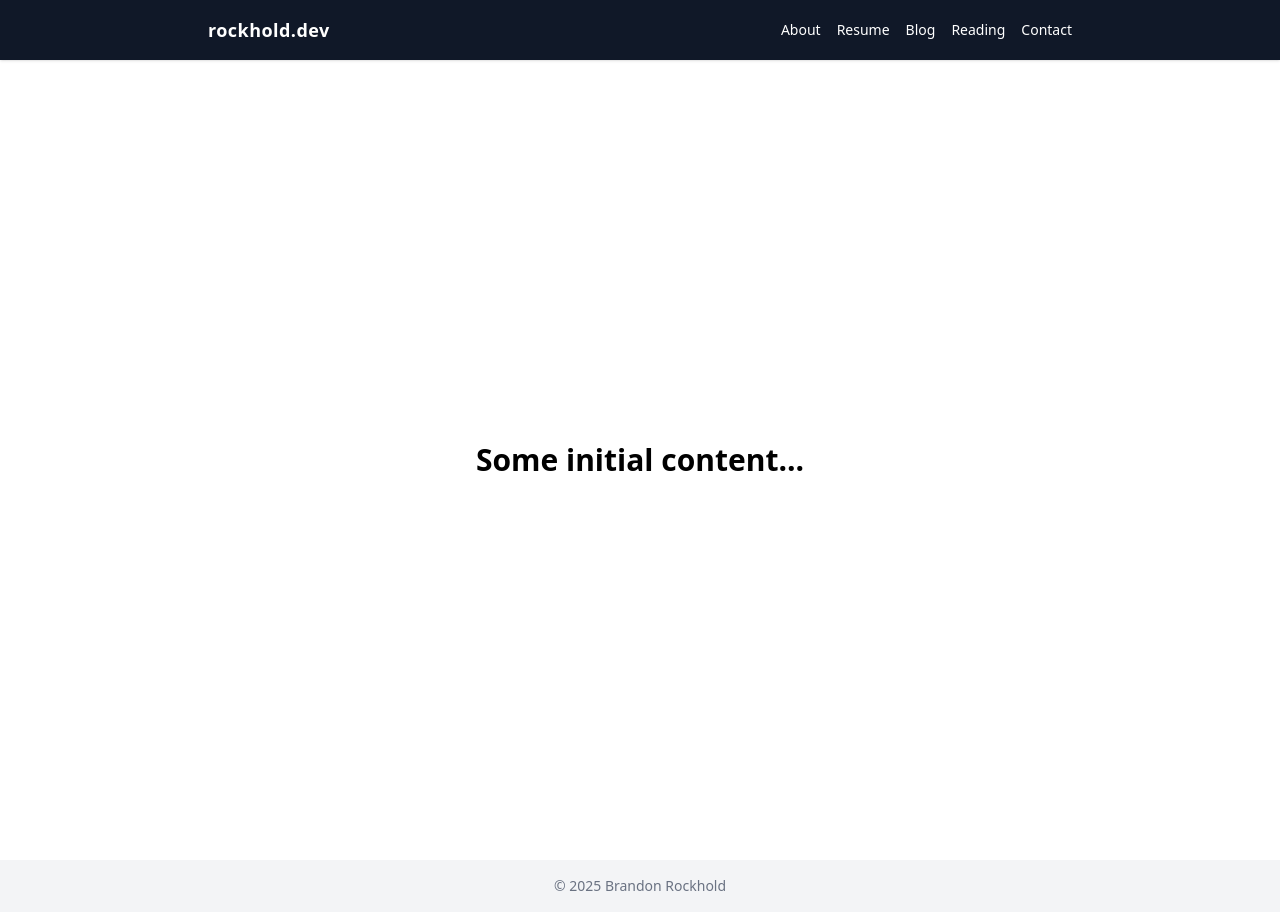
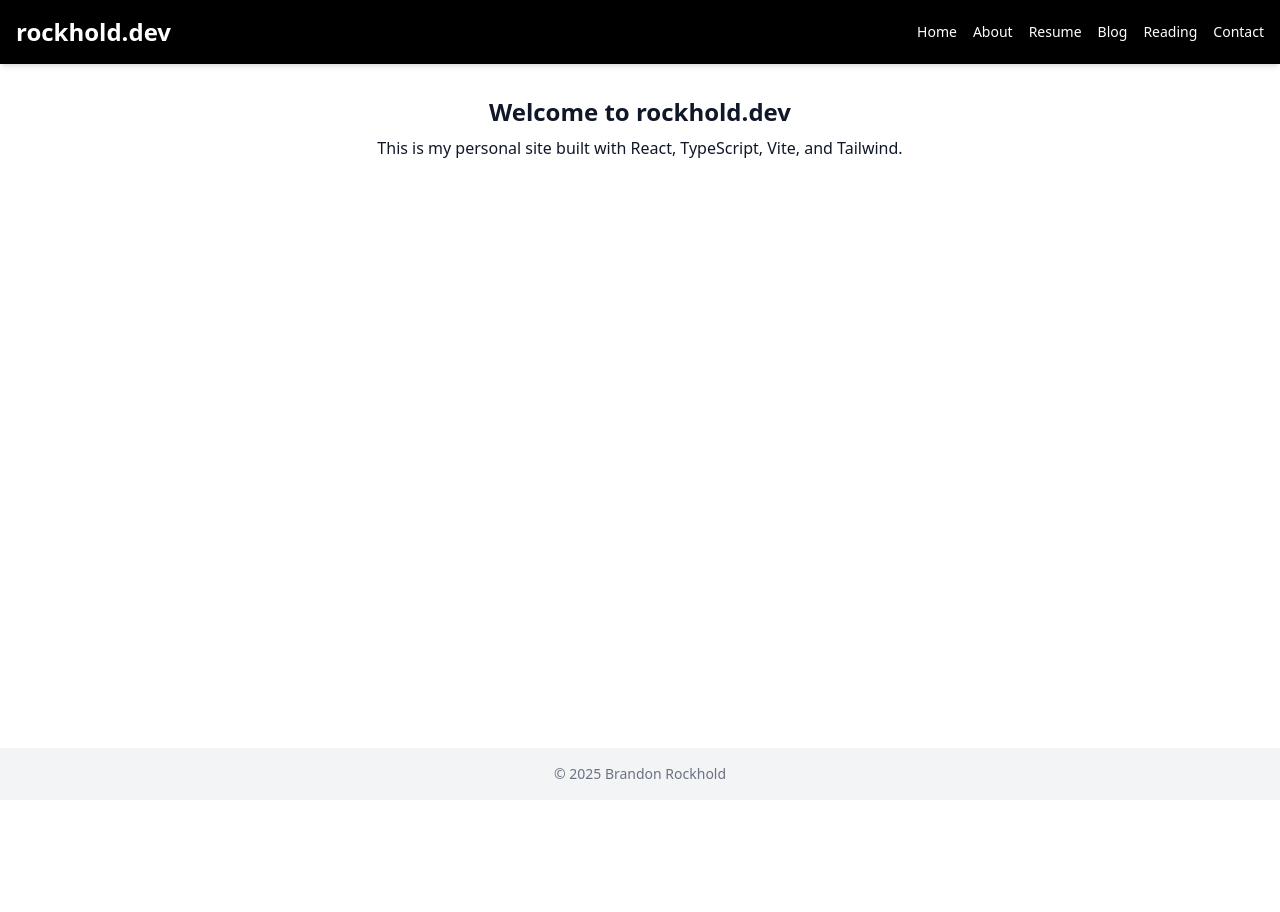
Before and after one commit to rockhold/rockhold-dev, a React (Vite) app: page / in a window 1280 px wide. After the commit the page ends 800 px from the top, so only its background shows below. Built offline with nearby package versions, Linux system fonts and the light colour scheme.

Commit message:
Adding some initial routing and pages with some default content

```diff
--- a/package.json
+++ b/package.json
@@ -11,13 +11,15 @@
   },
   "dependencies": {
     "react": "^19.1.1",
-    "react-dom": "^19.1.1"
+    "react-dom": "^19.1.1",
+    "react-router-dom": "^7.8.2"
   },
   "devDependencies": {
     "@eslint/js": "^9.33.0",
     "@tailwindcss/vite": "^4.1.12",
     "@types/react": "^19.1.10",
     "@types/react-dom": "^19.1.7",
+    "@types/react-router-dom": "^5.3.3",
     "@vitejs/plugin-react": "^5.0.0",
     "autoprefixer": "^10.4.21",
     "eslint": "^9.33.0",
--- a/src/App.tsx
+++ b/src/App.tsx
@@ -1,13 +1,23 @@
+import { Routes, Route } from "react-router-dom";
 import Layout from "./components/layout/Layout";
+import HomePage from "./pages/HomePage";
+import AboutPage from "./pages/AboutPage";
+import ResumePage from "./pages/ResumePage";
+import BlogPage from "./pages/BlogPage";
+import ReadingPage from "./pages/ReadingPage";
+import ContactPage from "./pages/ContactPage";
 
 export default function App() {
   return (
-    <>
-      <Layout>
-        <div className="min-h-screen flex items-center justify-center text-black">
-          <h1 className="text-3xl font-bold">Some initial content...</h1>
-        </div>
-      </Layout>
-    </>
+    <Layout>
+      <Routes>
+        <Route path="/" element={<HomePage />} />
+        <Route path="/about" element={<AboutPage />} />
+        <Route path="/resume" element={<ResumePage />} />
+        <Route path="/blog" element={<BlogPage />} />
+        <Route path="/reading" element={<ReadingPage />} />
+        <Route path="/contact" element={<ContactPage />} />
+      </Routes>
+    </Layout>
   );
 }
--- a/src/components/layout/Header.tsx
+++ b/src/components/layout/Header.tsx
@@ -1,26 +1,31 @@
+import { Link } from "react-router-dom";
+
 export default function Header() {
   return (
-    <header className="bg-gray-900 text-white py-4 shadow-sm">
-      <div className="max-w-4xl mx-auto px-4 flex justify-between items-center">
-        <h1 className="text-lg font-bold tracking-wide">rockhold.dev</h1>
+    <header className="w-full p-4 bg-black text-white shadow-md flex justify-between items-center">
+      <h1 className="text-2xl font-bold">
+        <Link to="/">rockhold.dev</Link>
+      </h1>
       <nav className="space-x-4 text-sm">
-          <a href="/about" className="hover:underline">
+        <Link to="/" className="hover:underline">
+          Home
+        </Link>
+        <Link to="/about" className="hover:underline">
           About
-          </a>
-          <a href="/resume" className="hover:underline">
+        </Link>
+        <Link to="/resume" className="hover:underline">
           Resume
-          </a>
-          <a href="/blog" className="hover:underline">
+        </Link>
+        <Link to="/blog" className="hover:underline">
           Blog
-          </a>
-          <a href="/reading" className="hover:underline">
+        </Link>
+        <Link to="/reading" className="hover:underline">
           Reading
-          </a>
-          <a href="/contact" className="hover:underline">
+        </Link>
+        <Link to="/contact" className="hover:underline">
           Contact
-          </a>
+        </Link>
       </nav>
-      </div>
     </header>
   );
 }
--- a/src/main.tsx
+++ b/src/main.tsx
@@ -1,10 +1,13 @@
 import { StrictMode } from "react";
 import { createRoot } from "react-dom/client";
+import { BrowserRouter } from "react-router-dom";
+import App from "./App.tsx";
 import "./index.css";
-import App from "./App.tsx";
 
 createRoot(document.getElementById("root")!).render(
   <StrictMode>
-    <App />
+    <BrowserRouter>
+      <App />
+    </BrowserRouter>
   </StrictMode>
 );
--- /dev/null
+++ b/src/pages/AboutPage.tsx
@@ -0,0 +1,8 @@
+export default function AboutPage() {
+  return (
+    <div className="text-center p-8">
+      <h2 className="text-2xl font-bold">About</h2>
+      <p className="mt-2">This page will host information about me.</p>
+    </div>
+  );
+}
--- /dev/null
+++ b/src/pages/BlogPage.tsx
@@ -0,0 +1,8 @@
+export default function BlogPage() {
+  return (
+    <div className="text-center p-8">
+      <h2 className="text-2xl font-bold">Blog</h2>
+      <p className="mt-2">This page will host blog entries.</p>
+    </div>
+  );
+}
--- /dev/null
+++ b/src/pages/ContactPage.tsx
@@ -0,0 +1,8 @@
+export default function ContactPage() {
+  return (
+    <div className="text-center p-8">
+      <h2 className="text-2xl font-bold">Contact</h2>
+      <p className="mt-2">This page will host my contact information.</p>
+    </div>
+  );
+}
--- /dev/null
+++ b/src/pages/HomePage.tsx
@@ -0,0 +1,11 @@
+export default function HomePage() {
+  return (
+    <div className="text-center p-8">
+      <h2 className="text-2xl font-bold">Welcome to rockhold.dev</h2>
+      <p className="mt-2">
+        This is my personal site built with React, TypeScript, Vite, and
+        Tailwind.
+      </p>
+    </div>
+  );
+}
--- /dev/null
+++ b/src/pages/ReadingPage.tsx
@@ -0,0 +1,8 @@
+export default function ReadingPage() {
+  return (
+    <div className="text-center p-8">
+      <h2 className="text-2xl font-bold">Reading</h2>
+      <p className="mt-2">This page will host my recommended reading list.</p>
+    </div>
+  );
+}
--- /dev/null
+++ b/src/pages/ResumePage.tsx
@@ -0,0 +1,8 @@
+export default function ResumePage() {
+  return (
+    <div className="text-center p-8">
+      <h2 className="text-2xl font-bold">Resume</h2>
+      <p className="mt-2">This page will host my resume.</p>
+    </div>
+  );
+}
```
Also changed, not shown: 1 other file (tests, documents, lock files or other folders). Lines whose indentation alone changed are shown as unchanged.
